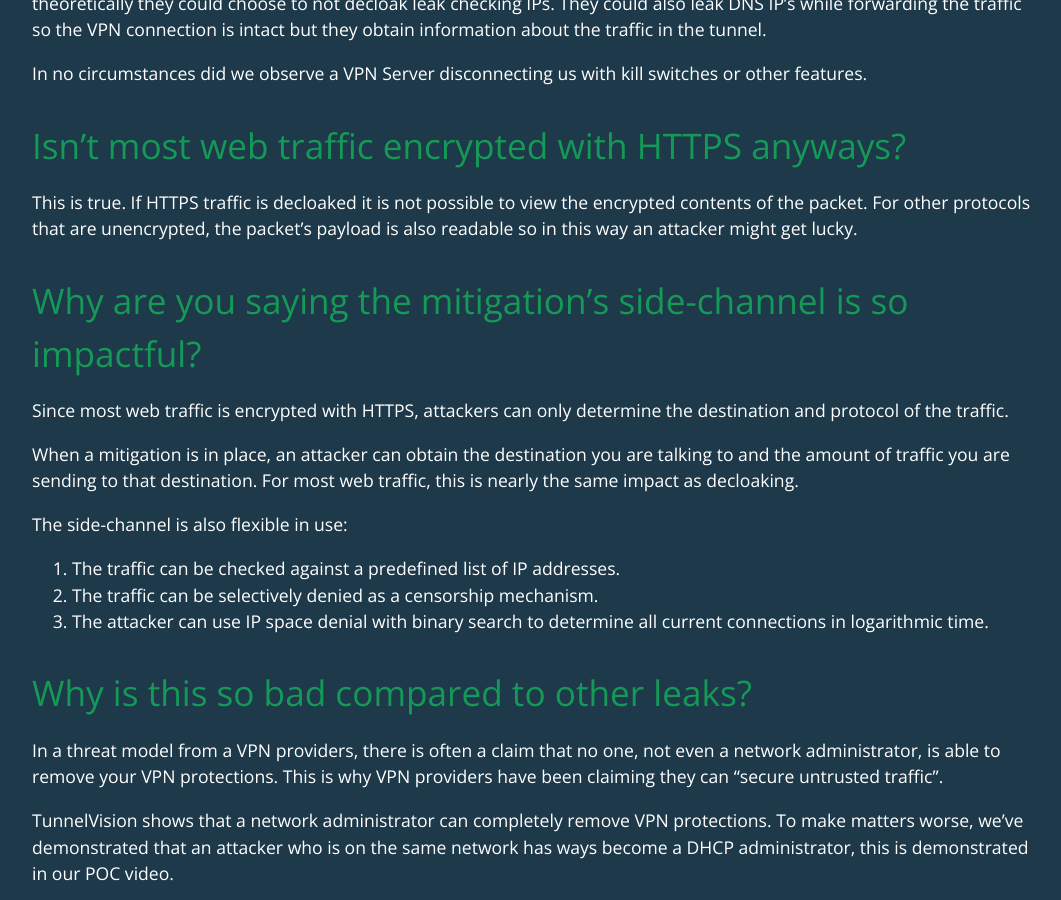
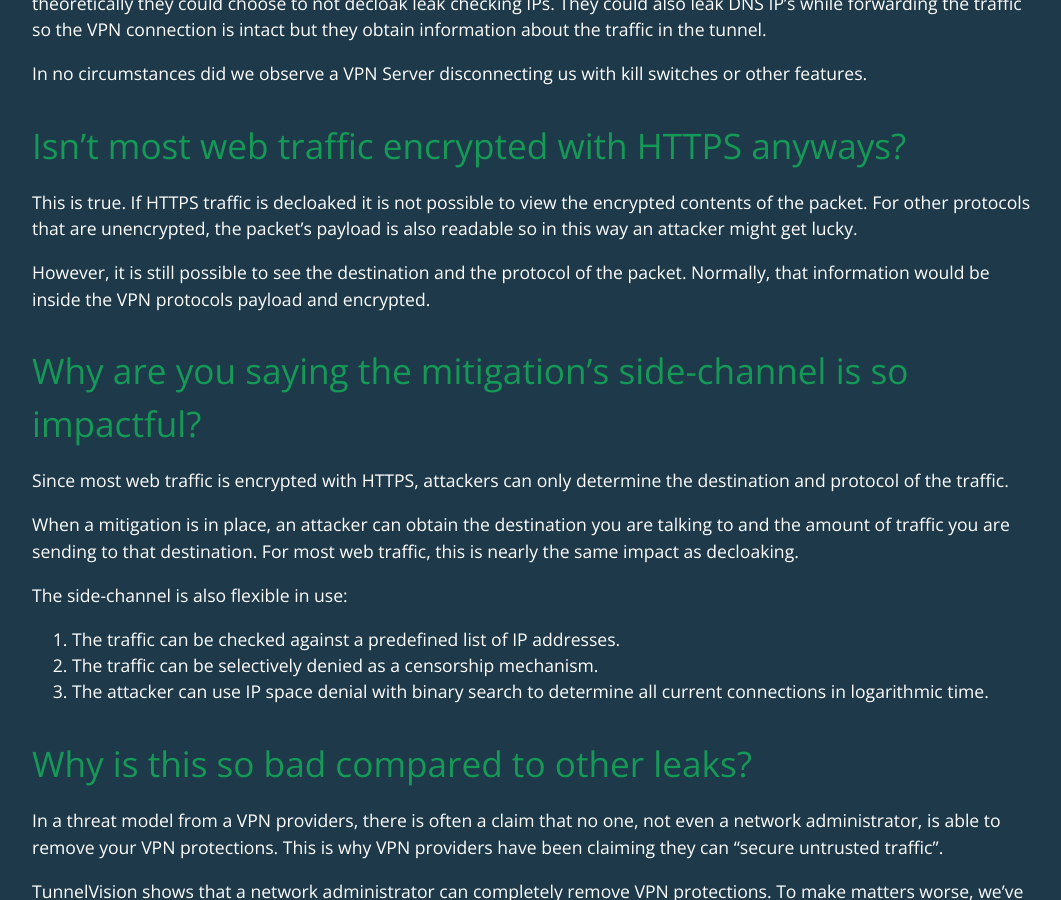
Before and after one commit to lmoratti/tunnelvisionbug, a Jekyll site: the page built from faq.md, in a window 1280 px wide and 900 px high, scrolled down 1235 px. Shown: the whole window, without its empty margins (104-1165 px from the left). Built offline with Jekyll 4.4.1, drawn with Linux system fonts in a browser that asks for light colours; our own code applies the rules of GitHub Pages for plain Markdown files.

Commit message:
Update faq.md

```diff
--- a/faq.md
+++ b/faq.md
@@ -23,6 +23,8 @@
 # Isn't most web traffic encrypted with HTTPS anyways?
 This is true. If HTTPS traffic is decloaked it is not possible to view the encrypted contents of the packet. For other protocols that are unencrypted, the packet's payload is also readable so in this way an attacker might get lucky.
 
+However, it is still possible to see the destination and the protocol of the packet. Normally, that information would be inside the VPN protocols payload and encrypted.
+
 # Why are you saying the mitigation's side-channel is so impactful?
 Since most web traffic is encrypted with HTTPS, attackers can only determine the destination and protocol of the traffic.
 
```
